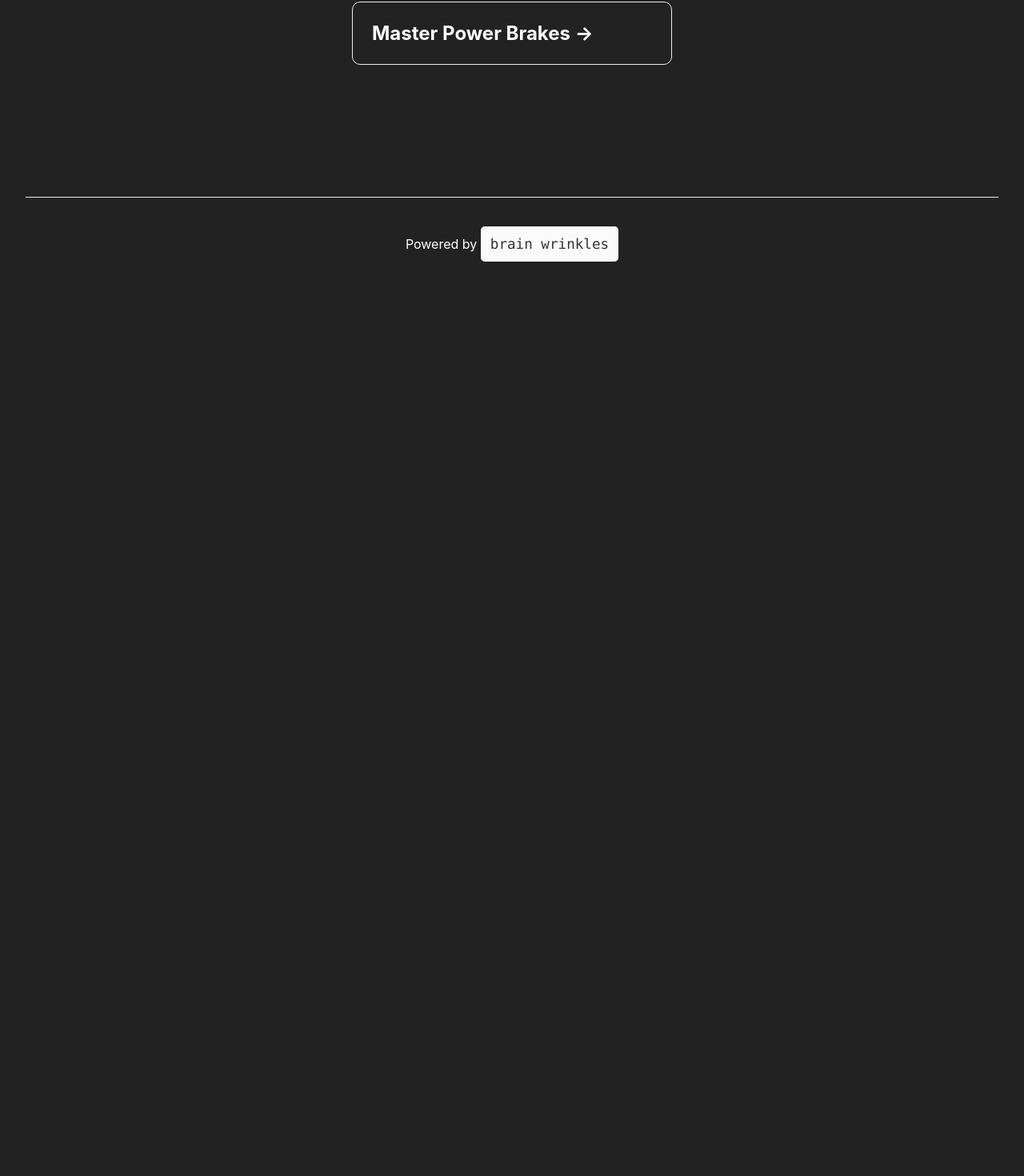
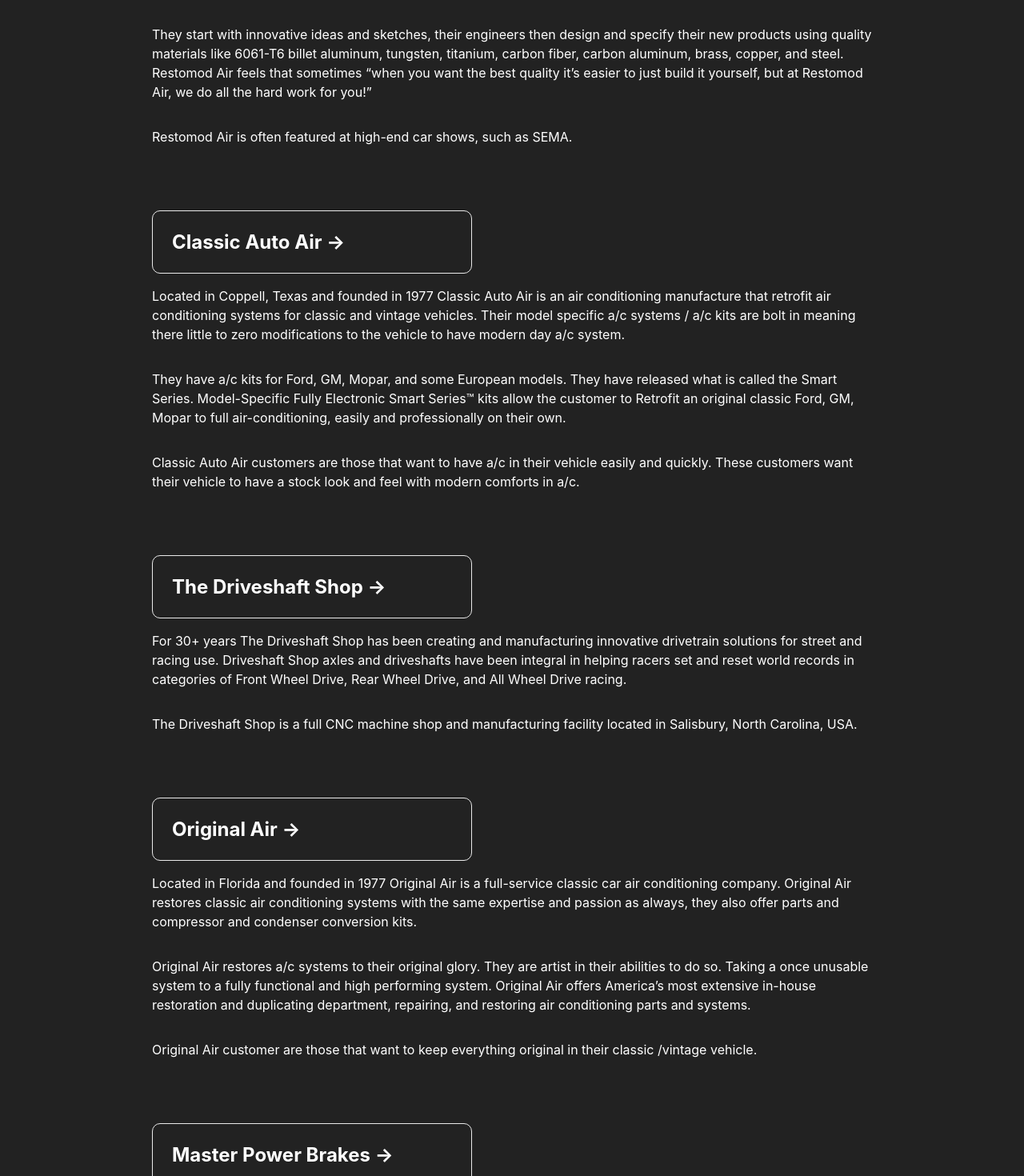
Before and after one commit to skylerstyron/rumourdocumentation, a Next.js app: page /clients in a window 1280 px wide. Shown: the part 574-2044 px from the top of the page at 80% size. Before the commit the page ends 937 px from the top, so only its background shows below. Built offline with nearby package versions, Linux system fonts and the light colour scheme.

Commit message:
added company descriptions

```diff
--- a/pages/clients.js
+++ b/pages/clients.js
@@ -1,14 +1,21 @@
 import Head from "next/head";
-import styles from "../styles/Quicklinks.module.css";
+import styles from "../styles/Clients.module.css";
 import Layout from "./comps/layout";
 import Spacer from "./comps/spacer";
 import Heading from "./comps/heading";
 
 function Company(props) {
   return (
-    <a href={props.url} className={styles.card} target="_blank">
-      <h2>{props.name} &rarr;</h2>
-    </a>
+    <>
+      <a href={props.url} className={styles.card} target="_blank">
+        <h2>{props.name} &rarr;</h2>
+      </a>
+      <p className={styles.description}>{props.description1}</p>
+      <p className={styles.description}>{props.description2}</p>
+      <p className={styles.description}>{props.description3}</p>
+      <p className={styles.description}>{props.description4}</p>
+      <div className={styles.border}></div>
+    </>
   );
 }
 
@@ -27,11 +34,46 @@
           <Spacer />
           <div className={styles.wrapper}>
             <div className={styles.grid}>
-              <Company url="https://restomodair.com/" name="Restomod Air" />
-              <Company url="https://www.classicautoair.com/" name="Classic Auto Air" />
-              <Company url="https://driveshaftshop.com/" name="The Driveshaft Shop" />
-              <Company url="https://www.originalair.com/" name="Original Air" />
-              <Company url="https://www.mpbrakes.com/" name="Master Power Brakes" />
+              <Company
+                url="https://restomodair.com/"
+                name="Restomod Air"
+                description1="Located in Coppell, Texas and founded in 2012 Restomod Air is a custom aftermarket air conditioning manufacture. Restomod Air believes the ac aftermarket has substituted style with sub-par performance and plain vanilla flavoring. This has caused many of the great custom car builders to hide the aftermarket AC systems and parts, sacrificing performance, looks, and wasted time."
+                description2="Restomod Air was created because custom car builders wanted more; more technology, more class, more quality, and more performance. Restomod Air specializes in the custom builder. Their a/c kits and components are for those wanting to put together a custom look for their vehicle. Restomod Air collections come from a mix of gritty industrial styling and sleek, flowing lines."
+                description3="They start with innovative ideas and sketches, their engineers then design and specify their new products using quality materials like 6061-T6 billet aluminum, tungsten, titanium, carbon fiber, carbon aluminum, brass, copper, and steel. Restomod Air feels that sometimes “when you want the best quality it’s easier to just build it yourself, but at Restomod Air, we do all the hard work for you!”"
+                description4="Restomod Air is often featured at high-end car shows, such as SEMA."
+              />
+              <Company
+                url="https://www.classicautoair.com/"
+                name="Classic Auto Air"
+                description1="Located in Coppell, Texas and founded in 1977 Classic Auto Air is an air conditioning manufacture that retrofit air conditioning systems for classic and vintage vehicles. Their model specific a/c systems / a/c kits are bolt in meaning there little to zero modifications to the vehicle to have modern day a/c system."
+                description2="They have a/c kits for Ford, GM, Mopar, and some European models. They have released what is called the Smart Series. Model-Specific Fully Electronic Smart Series™ kits allow the customer to Retrofit an original classic Ford, GM, Mopar to full air-conditioning, easily and professionally on their own."
+                description3="Classic Auto Air customers are those that want to have a/c in their vehicle easily and quickly. These customers want their vehicle to have a stock look and feel with modern comforts in a/c."
+                description4=""
+              />
+              <Company
+                url="https://driveshaftshop.com/"
+                name="The Driveshaft Shop"
+                description1="For 30+ years The Driveshaft Shop has been creating and manufacturing innovative drivetrain solutions for street and racing use. Driveshaft Shop axles and driveshafts have been integral in helping racers set and reset world records in categories of Front Wheel Drive, Rear Wheel Drive, and All Wheel Drive racing."
+                description2="The Driveshaft Shop is a full CNC machine shop and manufacturing facility located in Salisbury, North Carolina, USA."
+                description3=""
+                description4=""
+              />
+              <Company
+                url="https://www.originalair.com/"
+                name="Original Air"
+                description1="Located in Florida and founded in 1977 Original Air is a full-service classic car air conditioning company. Original Air restores classic air conditioning systems with the same expertise and passion as always, they also offer parts and compressor and condenser conversion kits."
+                description2="Original Air restores a/c systems to their original glory. They are artist in their abilities to do so. Taking a once unusable system to a fully functional and high performing system. Original Air offers America’s most extensive in-house restoration and duplicating department, repairing, and restoring air conditioning parts and systems."
+                description3="Original Air customer are those that want to keep everything original in their classic /vintage vehicle."
+                description4=""
+              />
+              <Company
+                url="https://www.mpbrakes.com/"
+                name="Master Power Brakes"
+                description1="Located in North Carolina and founded in 1983, Master Power Brakes is the leader in model specific brake kits for classic cars."
+                description2="What sets Master Power Brakes apart is their focus on model specific kits. Each of their kits are engineered for specific models and designed to be as 'bolt-on' and easy to install."
+                description3="Master Power Brakes work with a variety of businesses, including race car, street rod, antique, classic, and muscle car markets."
+                description4="Master Power Brakes customers are those that want to have a simple bolt in kit for their classic vehicle."
+              />
             </div>
           </div>
         </main>
--- a/pages/index.js
+++ b/pages/index.js
@@ -18,7 +18,7 @@
       <main className={styles.main}>
         <h2>Welcome to</h2>
         <h1 className={styles.title}>
-          <a href="https://rumourmedia.com">RUM<span className={styles.logoIcon}><Image src="/icon.png" alt="Vercel Logo" width={70} height={70} /></span>UR MEDIA</a>
+          <a href="https://rumourmedia.com">RUM<span className={styles.logoIcon}><Image src="/icon.png" alt="Vercel Logo" width={70} height={70} /></span>UR <span className={styles.titlebold}>MEDIA</span></a>
         </h1>
 
         <Spacer />
--- /dev/null
+++ b/styles/Clients.module.css
@@ -0,0 +1,65 @@
+.container {
+	padding: 0 2rem;
+}
+
+.main {
+	min-height: 100vh;
+	padding: 4rem 0;
+	flex: 1;
+	display: flex;
+	flex-direction: column;
+	justify-content: center;
+	align-items: center;
+}
+
+.wrapper {
+	padding: 0;
+}
+
+.description {
+	margin: 1rem 0;
+	line-height: 1.5;
+	font-size: 1rem;
+}
+
+.grid {
+	display: flex;
+	align-items: center;
+	flex-wrap: wrap;
+	max-width: 900px;
+}
+
+.card {
+	padding: 1.5rem;
+	text-align: left;
+	color: inherit;
+	text-decoration: none;
+	border: 1px solid #eaeaea;
+	border-radius: 10px;
+	transition: color 0.15s ease, border-color 0.15s ease;
+	width: 400px;
+}
+
+.card:hover,
+.card:focus,
+.card:active {
+	color: #fafafa;
+	border-color: #b86633;
+}
+
+.card h2 {
+	margin: 0;
+	font-size: 1.5rem;
+}
+
+.border {
+    width: 100%;
+    margin-bottom: 4rem;
+}
+
+@media (max-width: 600px) {
+	.grid {
+		width: 100%;
+		flex-direction: column;
+	}
+}
--- a/styles/Monday.module.css
+++ b/styles/Monday.module.css
@@ -58,12 +58,12 @@
   width: 50%;
 }
 
-.grid {
-  display: flex;
-  align-items: center;
-  justify-content: center;
-  flex-wrap: wrap;
-  max-width: 900px;
+.itemslist {
+  list-style-type: none;
+}
+
+.items::before {
+  content: "- ";
 }
 
 .parent {
--- a/styles/Quicklinks.module.css
+++ b/styles/Quicklinks.module.css
@@ -17,10 +17,9 @@
 }
 
 .description {
-	margin: 4rem 0;
+	margin: 2rem 0;
 	line-height: 1.5;
-	font-size: 1.5rem;
-	text-align: center;
+	font-size: 1rem;
 }
 
 .grid {
```
Also changed, not shown: pages/monday.js (+10 -10 lines), styles/Home.module.css (+8 -0 lines), 1 other file (tests, documents, lock files or other folders).
